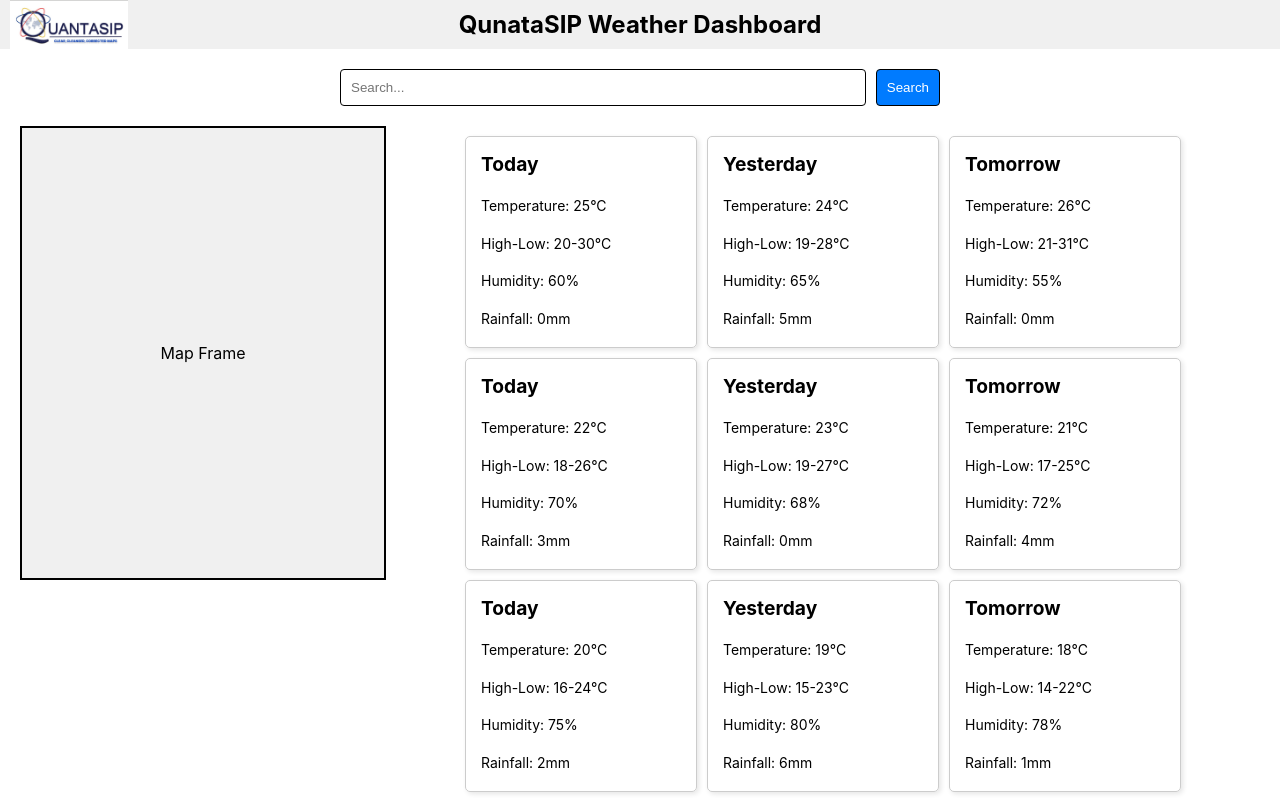
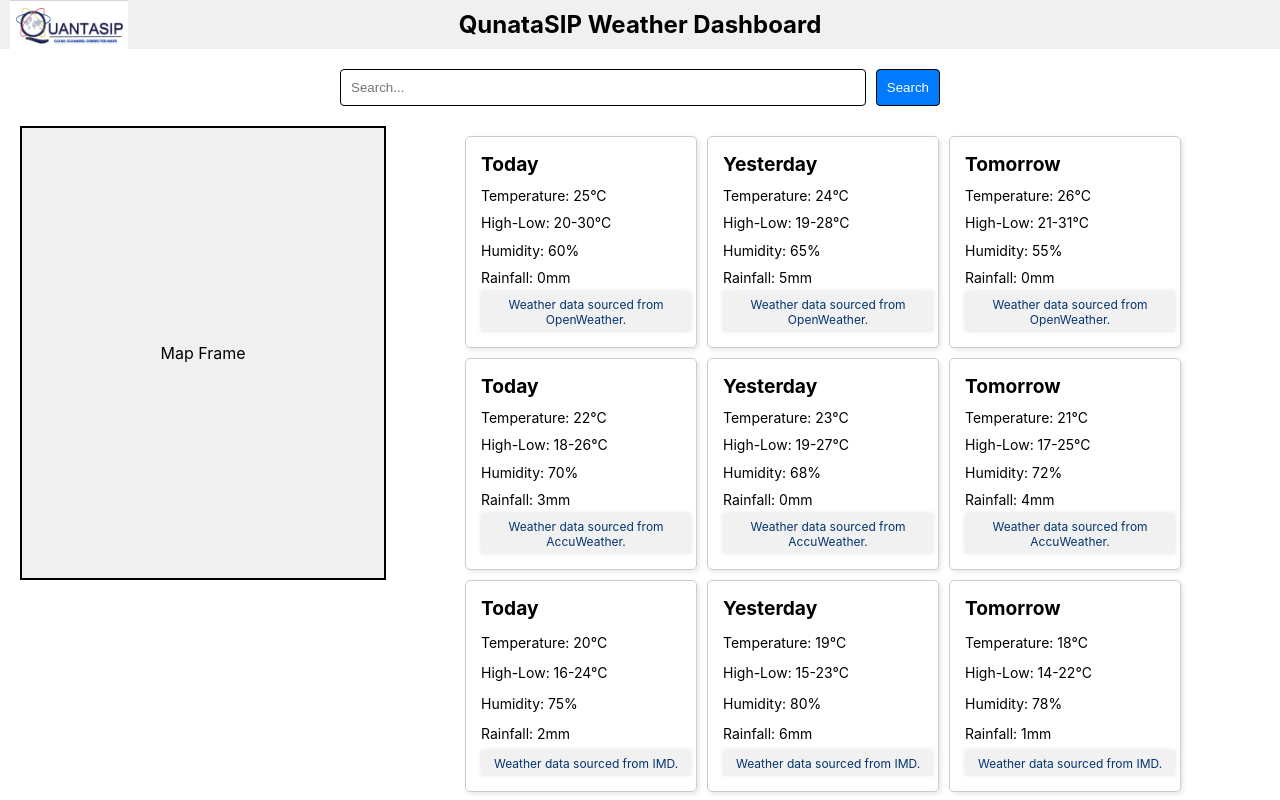
Before and after one commit to aditya-gund/quantaweather, a React (Create React App) app: page / in a window 1280 px wide. Shown: the top 800 px of the page. Built offline with nearby package versions, Linux system fonts and the light colour scheme.

Commit message:
Source Message

```diff
--- a/src/components/Home/Card/Card.js
+++ b/src/components/Home/Card/Card.js
@@ -1,15 +1,17 @@
 import React from 'react';
-import './Card.css'; // Import your card styles
+import './Card.css';
+import SourceMessage from '../../SourceMessage/SourceMessage';
 
-const Card = ({ header, text, temperature, highLow, humidity, rainfall }) => {
+const Card = ({ header, text, temperature, highLow, humidity, rainfall, source }) => {
     return (
         <div className="card">
-            {header && <h3 className="card-header">{header}</h3>} {/* Display the header if provided */}
-            {text && <p className="not-in-free-service-text">{text}</p>} {/* Display the text if provided */}
+            {header && <h3 className="card-header">{header}</h3>}
+            {text && <p className="not-in-free-service-text">{text}</p>}
             {temperature !== undefined && <p>Temperature: {temperature}°C</p>}
             {highLow && <p>High-Low: {highLow}°C</p>}
             {humidity !== undefined && <p>Humidity: {humidity}%</p>}
             {rainfall !== undefined && <p>Rainfall: {rainfall}mm</p>}
+            {source && <SourceMessage source={source} />}
         </div>
     );
 };
--- a/src/components/Home/HomePage.js
+++ b/src/components/Home/HomePage.js
@@ -13,25 +13,25 @@ const HomePage = () => {
         <div className="cards-container">
           {/* First row with three cards for Today, Yesterday, and Tomorrow */}
           <div className="card-row">
-            <Card header="Today" temperature={25} highLow="20-30" humidity={60} rainfall={0} />
-            <Card header="Yesterday" temperature={24} highLow="19-28" humidity={65} rainfall={5} />
-            <Card header="Tomorrow" temperature={26} highLow="21-31" humidity={55} rainfall={0} />
+            <Card header="Today" temperature={25} highLow="20-30" humidity={60} rainfall={0} source="OpenWeather" />
+            <Card header="Yesterday" temperature={24} highLow="19-28" humidity={65} rainfall={5} source="OpenWeather" />
+            <Card header="Tomorrow" temperature={26} highLow="21-31" humidity={55} rainfall={0} source="OpenWeather" />
           </div>
 
-          {/* Additional rows with cards */}
+          {/* Second rows with cards */}
           <div className="card-row">
-            <Card header="Today" temperature={22} highLow="18-26" humidity={70} rainfall={3} />
-            <Card header="Yesterday" temperature={23} highLow="19-27" humidity={68} rainfall={0} />
-            <Card header="Tomorrow" temperature={21} highLow="17-25" humidity={72} rainfall={4} />
+            <Card header="Today" temperature={22} highLow="18-26" humidity={70} rainfall={3} source="AccuWeather" />
+            <Card header="Yesterday" temperature={23} highLow="19-27" humidity={68} rainfall={0} source="AccuWeather"/>
+            <Card header="Tomorrow" temperature={21} highLow="17-25" humidity={72} rainfall={4} source="AccuWeather"/>
           </div>
           <div className="card-row">
-            <Card header="Today" temperature={20} highLow="16-24" humidity={75} rainfall={2} />
-            <Card header="Yesterday" temperature={19} highLow="15-23" humidity={80} rainfall={6} />
-            <Card header="Tomorrow"temperature={18} highLow="14-22" humidity={78} rainfall={1} />
+            <Card header="Today" temperature={20} highLow="16-24" humidity={75} rainfall={2} source="IMD"  />
+            <Card header="Yesterday" temperature={19} highLow="15-23" humidity={80} rainfall={6} source="IMD" />
+            <Card header="Tomorrow"temperature={18} highLow="14-22" humidity={78} rainfall={1} source="IMD" />
           </div>
        {/* Additional row with two cards for Last 15 Days and Next 15 Days */}
        <div className="card-row">
-            <Card header="Last 15 Days Weather" text="Not in free service" />
+            <Card header="Last 15 Days Weather" text="Not in free service"  />
             <Card header="Next 15 Days Weather" text="Not in free service" />
           </div>
         </div>
--- /dev/null
+++ b/src/components/SourceMessage/SourceMessage.css
@@ -0,0 +1,20 @@
+.source-message {
+    position: relative;
+    bottom: 0;
+    width: 100%;
+    text-align: center;
+    padding: 5px;
+    background-color: #f1f1f1;
+    font-size: 12px;
+    color: #03346E;
+    box-shadow: 0 -1px 5px rgba(0, 0, 0, 0.1);
+  }
+
+  .source-message a {
+    color: #0073e6;
+    text-decoration: none;
+  }
+
+  .source-message a:hover {
+    text-decoration: blue;
+  }
--- /dev/null
+++ b/src/components/SourceMessage/SourceMessage.js
@@ -0,0 +1,28 @@
+import React from 'react';
+import './SourceMessage.css';
+
+const SourceMessage = ({ source }) => {
+  let sourceText;
+
+  switch (source) {
+    case 'AccuWeather':
+      sourceText = "Weather data sourced from AccuWeather.";
+      break;
+    case 'OpenWeather':
+      sourceText = "Weather data sourced from OpenWeather.";
+      break;
+    case 'IMD':
+      sourceText = "Weather data sourced from IMD.";
+      break;
+    default:
+      sourceText = "Weather data sourced from an unknown source.";
+  }
+
+  return (
+    <div className="source-message">
+      {sourceText} <a href="https://www.accuweather.com/" target="_blank" rel="noopener noreferrer"></a>
+    </div>
+  );
+};
+
+export default SourceMessage;
```
